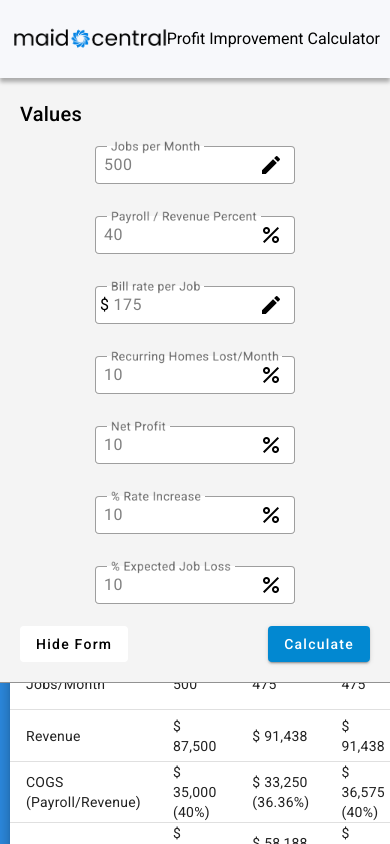
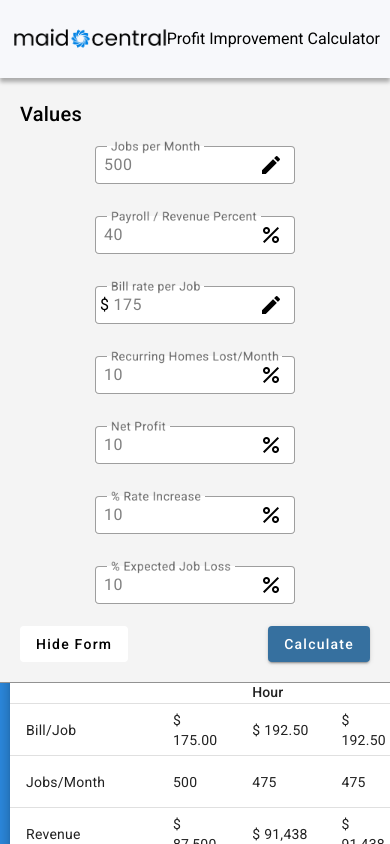
Before and after one commit to ZontarZon/toto-maidcentral-rate-increase-outcome-calculator, an Angular app: page / in a window 390 px wide. Shown: the top 844 px of the page. Built offline with nearby package versions, Linux system fonts and the light colour scheme.

Commit message:
Add documentation

```diff
--- a/src/app/components/form/form.component.html
+++ b/src/app/components/form/form.component.html
@@ -3,6 +3,8 @@
     <div>
       <div [ngClass]="{ open: formOpen, closed: !formOpen }">
         <h2>Values</h2>
+
+        <!-- The input fields. -->
         <div id="form_flexbox">
           <app-form-input-field
             prefix=""
@@ -67,19 +69,16 @@
     </div>
   </div>
 </div>
-<h2 style="padding: 20px 20px 0px">Outcomes</h2>
-<app-overall-table
-  jobsPerMonth="{{ jobsPerMonth }}"
-  revenuePercent="{{ revenuePercent }}"
-  billRatePerJob="{{ billRatePerJob }}"
-  recurringHomesLostPerMonth="{{ recurringHomesLostPerMonth }}"
-  netProfit="{{ netProfit }}"
-  rateIncrease="{{ rateIncrease }}"
-  expectedJobLoss="{{ expectedJobLoss }}"
-></app-overall-table>
 
-<app-rate-increase-table></app-rate-increase-table>
+<div id="outcomes_container">
+  <h2 style="padding: 20px 20px 0px">Outcomes</h2>
 
-<app-lower-pay-roll-revenue-perc-table></app-lower-pay-roll-revenue-perc-table>
+  <!-- Table sections. -->
+  <app-overall-table></app-overall-table>
 
-<app-lower-customer-turnover-table></app-lower-customer-turnover-table>
+  <app-rate-increase-table></app-rate-increase-table>
+
+  <app-lower-pay-roll-revenue-perc-table></app-lower-pay-roll-revenue-perc-table>
+
+  <app-lower-customer-turnover-table></app-lower-customer-turnover-table>
+</div>
--- a/src/app/components/form/form.component.scss
+++ b/src/app/components/form/form.component.scss
@@ -48,4 +48,8 @@
   #form_flexbox {
     grid-gap: 0px;
   }
+
+  #outcomes_container {
+    padding-top: 78px;
+  }
 }
--- a/src/app/components/form/form.component.ts
+++ b/src/app/components/form/form.component.ts
@@ -5,6 +5,12 @@ import { Component, Input } from '@angular/core';
   templateUrl: './form.component.html',
   styleUrls: ['./form.component.scss'],
 })
+
+/**
+ * FormComponent contains and handles all the input fields. Later,
+ * these values can be used in combination with an api call and
+ * Observer to fetch data to populate the tables.
+ */
 export class FormComponent {
   @Input() jobsPerMonth!: number | null;
   @Input() revenuePercent!: number | null;
--- a/src/styles.scss
+++ b/src/styles.scss
@@ -21,7 +21,7 @@ input::placeholder {
 }
 
 .mat-mdc-raised-button.mat-primary {
-  background-color: #0288d1 !important;
+  background-color: #36709f !important;
 }
 
 .mat-mdc-text-field-wrapper,
@@ -31,5 +31,5 @@ input::placeholder {
 }
 
 .mat-elevation-z8 {
-  margin-bottom: 20px;
+  margin-bottom: 40px;
 }
```
Also changed, not shown: src/app/components/lower-customer-turnover-table/lower-customer-turnover-table.component.ts (+11 -0 lines), src/app/components/overall-table/overall-table.component.ts (+11 -7 lines), src/app/components/rate-increase-table/rate-increase-table.component.ts (+11 -0 lines).
